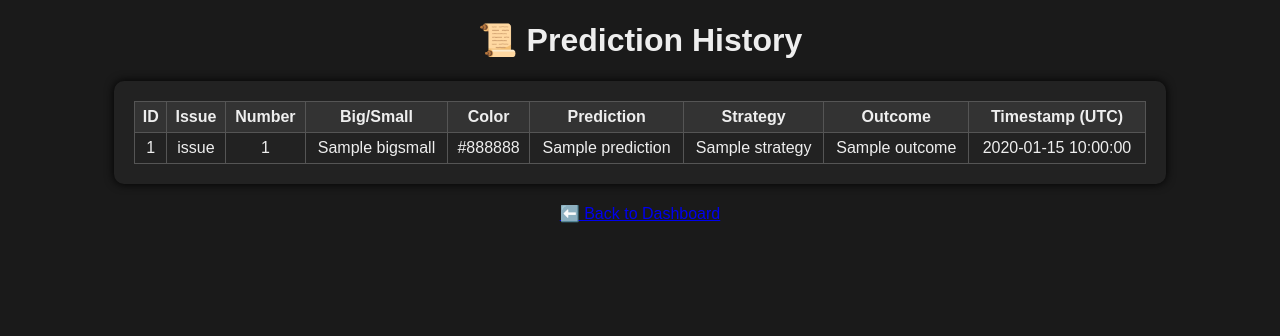
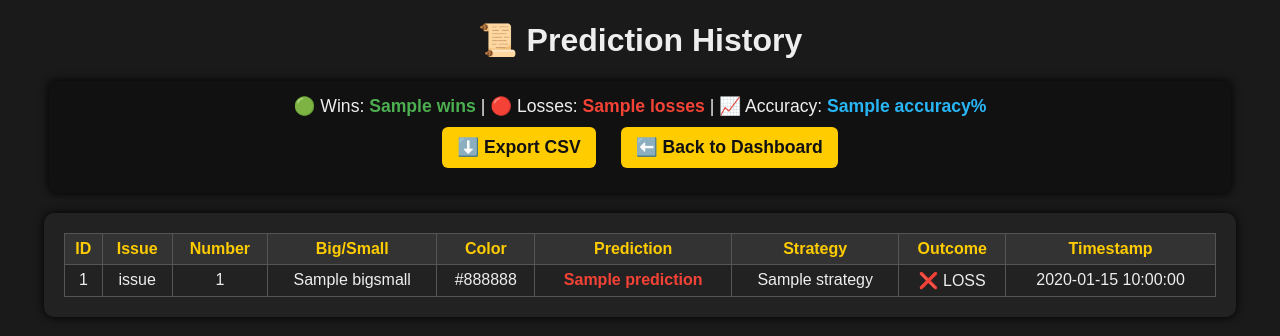
Before and after one commit to mainulala-m-845-0/wingoproxkobir2025, a Flask app: template templates/history.html in a window 1280 px wide. Shown: the top 336 px of the page. Run offline with Flask 3, Linux system fonts and the light colour scheme; the template is opened without the code that fills it: most values are stand-ins (such as "Sample title", 1, 10 or a date in 2020).

Commit message:
Update history.html

```diff
--- a/templates/history.html
+++ b/templates/history.html
@@ -4,29 +4,36 @@
   <title>📜 Prediction History</title>
   <meta charset="utf-8">
   <style>
-    body { font-family: Arial; background: #1a1a1a; color: #eee; text-align: center; }
-    .card { background:#222; margin:20px auto; padding:20px; border-radius:10px; width:80%; box-shadow:0 0 10px #000;}
-    table { margin:0 auto; border-collapse: collapse; width:100%;}
-    th,td{ border:1px solid #555; padding:6px;}
-    th{ background: #333; }
+    body { font-family: Arial; background: #1a1a1a; color: #eee; text-align: center; margin:0; padding:0; }
+    .card { background:#222; margin:20px auto; padding:20px; border-radius:10px; width:90%; max-width:1200px; box-shadow:0 0 10px #000; }
+    table { border-collapse: collapse; width:100%; }
+    th,td{ border:1px solid #555; padding:6px; text-align: center; }
+    th{ background: #333; color: #ffcc00; }
     tr:nth-child(even){ background:#2a2a2a; }
+    .summary { margin: 20px auto; padding:15px; font-size:1.1rem; background:#111; border-radius:8px; }
+    .win-text { color:#4CAF50; font-weight:bold; }
+    .loss-text { color:#f44336; font-weight:bold; }
+    .acc-text { color:#29b6f6; font-weight:bold; }
+    .btn { display:inline-block; margin:10px; padding:10px 15px; background:#ffcc00; color:#111; font-weight:bold; border-radius:6px; text-decoration:none; }
   </style>
 </head>
 <body>
   <h1>📜 Prediction History</h1>
+
+  <div class="card summary">
+    🟢 Wins: <span class="win-text">{{ wins }}</span> |
+    🔴 Losses: <span class="loss-text">{{ losses }}</span> |
+    📈 Accuracy: <span class="acc-text">{{ accuracy }}%</span> <br>
+    <a href="/history/export" class="btn">⬇️ Export CSV</a>
+    <a href="/" class="btn">⬅️ Back to Dashboard</a>
+  </div>
+
   <div class="card">
     <table>
       <thead>
         <tr>
-          <th>ID</th>
-          <th>Issue</th>
-          <th>Number</th>
-          <th>Big/Small</th>
-          <th>Color</th>
-          <th>Prediction</th>
-          <th>Strategy</th>
-          <th>Outcome</th>
-          <th>Timestamp (UTC)</th>
+          <th>ID</th><th>Issue</th><th>Number</th><th>Big/Small</th><th>Color</th>
+          <th>Prediction</th><th>Strategy</th><th>Outcome</th><th>Timestamp</th>
         </tr>
       </thead>
       <tbody>
@@ -37,15 +44,16 @@
           <td>{{ row['number'] }}</td>
           <td>{{ row['bigsmall'] }}</td>
           <td>{{ row['color'] }}</td>
-          <td>{{ row['prediction'] }}</td>
+          <td class="{% if 'WIN' in row['outcome'] %}win-text{% else %}loss-text{% endif %}">
+            {{ row['prediction'] }}
+          </td>
           <td>{{ row['strategy'] }}</td>
-          <td>{{ row['outcome'] }}</td>
+          <td>{% if 'WIN' in row['outcome'] %}✅ WIN{% else %}❌ LOSS{% endif %}</td>
           <td>{{ row['timestamp'] }}</td>
         </tr>
         {% endfor %}
       </tbody>
     </table>
   </div>
-  <p style="margin-top:20px;"><a href="/">⬅️ Back to Dashboard</a></p>
 </body>
 </html>
```
